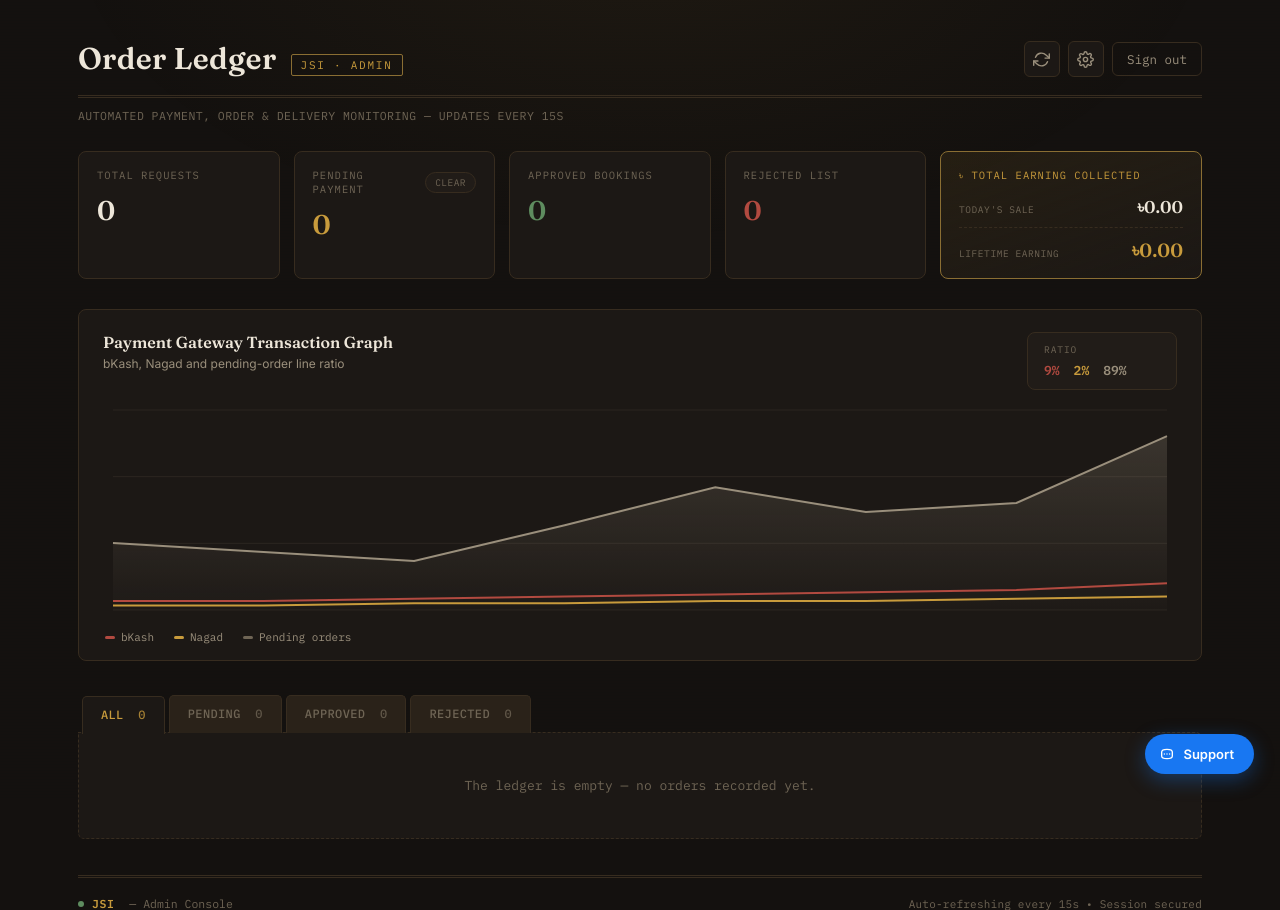
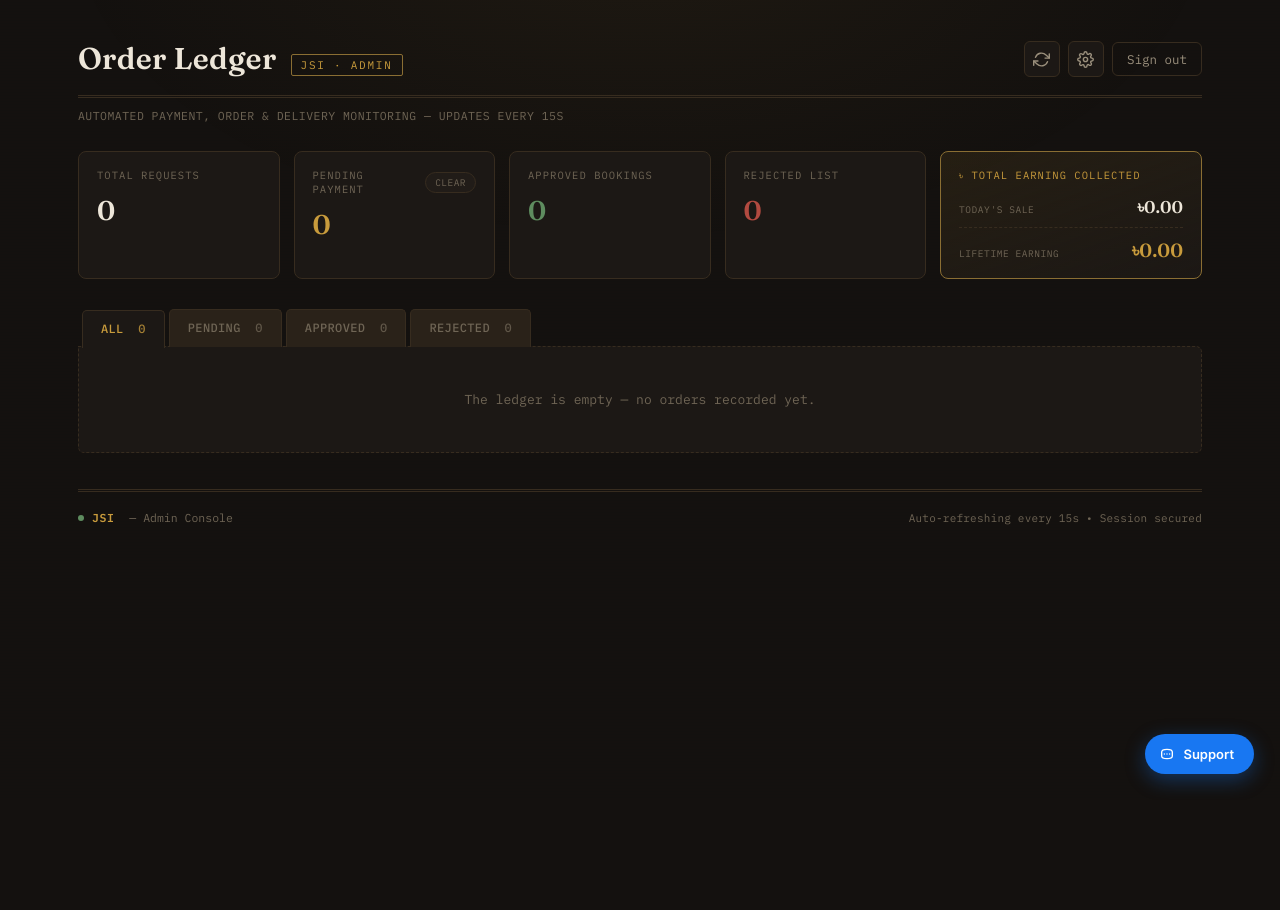
Before and after one commit to sanzamulislamfb-sketch/mastishop, a Flask app: page /admin in a window 1280 px wide. Shown: the top 910 px of the page. After the commit the page ends 790 px from the top, so only its background shows below. Run offline with Flask 3, Linux system fonts and the light colour scheme; the visitor is signed in with stand-in values (Sample User, id 1); data that the repository does not hold is empty.

Commit message:
Update admin.html

```diff
--- a/templates/admin.html
+++ b/templates/admin.html
@@ -375,31 +375,7 @@
             </div>
         </div>
 
-        <!-- ---- Chart ---- -->
-        <div class="chart-panel">
-            <div class="chart-head">
-                <div>
-                    <h3>Payment Gateway Transaction Graph</h3>
-                    <p class="sub">bKash, Nagad and pending-order line ratio</p>
-                </div>
-                <div class="ratio-card">
-                    <div class="rc-label">Ratio</div>
-                    <div class="rc-values">
-                        <span class="r-bkash">{{ bkash_ratio | default('9%') }}</span>
-                        <span class="r-nagad">{{ nagad_ratio | default('2%') }}</span>
-                        <span class="r-other">{{ pending_ratio | default('89%') }}</span>
-                    </div>
-                </div>
-            </div>
-            <div class="chart-canvas-wrap">
-                <canvas id="txnChart"></canvas>
-            </div>
-            <div class="chart-legend">
-                <span><i class="sw" style="background:var(--stamp-rejected)"></i>bKash</span>
-                <span><i class="sw" style="background:var(--stamp-pending)"></i>Nagad</span>
-                <span><i class="sw" style="background:var(--ink-faint)"></i>Pending orders</span>
-            </div>
-        </div>
+
 
         <div class="section">
             <div class="tabs" id="orderTabs">
@@ -767,82 +743,7 @@ document.getElementById('supportFab').addEventListener('click', () => {
     window.location.href = 'mailto:support@jsi.example';
 });
 
-// ---- Payment gateway transaction chart (canvas) ----
-(function () {
-    const canvas = document.getElementById('txnChart');
-    const ctx = canvas.getContext('2d');
 
-    // Default illustrative series — replace with server-rendered data if available.
-    const chartData = {
-        labels: ['W1','W2','W3','W4','W5','W6','W7','W8'],
-        pending: [30, 26, 22, 38, 55, 44, 48, 78],
-        bkash:   [4, 4, 5, 6, 7, 8, 9, 12],
-        nagad:   [2, 2, 3, 3, 4, 4, 5, 6]
-    };
-
-    function draw() {
-        const dpr = window.devicePixelRatio || 1;
-        const rect = canvas.parentElement.getBoundingClientRect();
-        canvas.width = rect.width * dpr;
-        canvas.height = rect.height * dpr;
-        ctx.setTransform(dpr, 0, 0, dpr, 0, 0);
-        const w = rect.width, h = rect.height;
-        ctx.clearRect(0, 0, w, h);
-
-        const pad = { top: 10, right: 10, bottom: 10, left: 10 };
-        const plotW = w - pad.left - pad.right;
-        const plotH = h - pad.top - pad.bottom;
-        const maxVal = Math.max(...chartData.pending, ...chartData.bkash, ...chartData.nagad) * 1.15;
-        const n = chartData.labels.length;
-        const stepX = plotW / (n - 1);
-
-        function xAt(i) { return pad.left + i * stepX; }
-        function yAt(v) { return pad.top + plotH - (v / maxVal) * plotH; }
-
-        // grid lines
-        ctx.strokeStyle = 'rgba(154,143,124,0.12)';
-        ctx.lineWidth = 1;
-        for (let g = 0; g < 4; g++) {
-            const gy = pad.top + (plotH / 3) * g;
-            ctx.beginPath(); ctx.moveTo(pad.left, gy); ctx.lineTo(w - pad.right, gy); ctx.stroke();
-        }
-
-        function linePath(series) {
-            ctx.beginPath();
-            series.forEach((v, i) => {
-                const x = xAt(i), y = yAt(v);
-                if (i === 0) ctx.moveTo(x, y); else ctx.lineTo(x, y);
-            });
-        }
-
-        // filled area under pending line
-        ctx.beginPath();
-        chartData.pending.forEach((v, i) => {
-            const x = xAt(i), y = yAt(v);
-            if (i === 0) ctx.moveTo(x, y); else ctx.lineTo(x, y);
-        });
-        ctx.lineTo(xAt(n - 1), pad.top + plotH);
-        ctx.lineTo(xAt(0), pad.top + plotH);
-        ctx.closePath();
-        const grad = ctx.createLinearGradient(0, pad.top, 0, pad.top + plotH);
-        grad.addColorStop(0, 'rgba(154,143,124,0.28)');
-        grad.addColorStop(1, 'rgba(154,143,124,0.02)');
-        ctx.fillStyle = grad;
-        ctx.fill();
-
-        linePath(chartData.pending);
-        ctx.strokeStyle = '#9A8F7C'; ctx.lineWidth = 2; ctx.stroke();
-
-        linePath(chartData.bkash);
-        ctx.strokeStyle = '#B24A40'; ctx.lineWidth = 2; ctx.stroke();
-
-        linePath(chartData.nagad);
-        ctx.strokeStyle = '#C89B3C'; ctx.lineWidth = 2; ctx.stroke();
-    }
-
-    draw();
-    window.addEventListener('resize', draw);
-})();
 </script>
 </body>
 </html>
```
